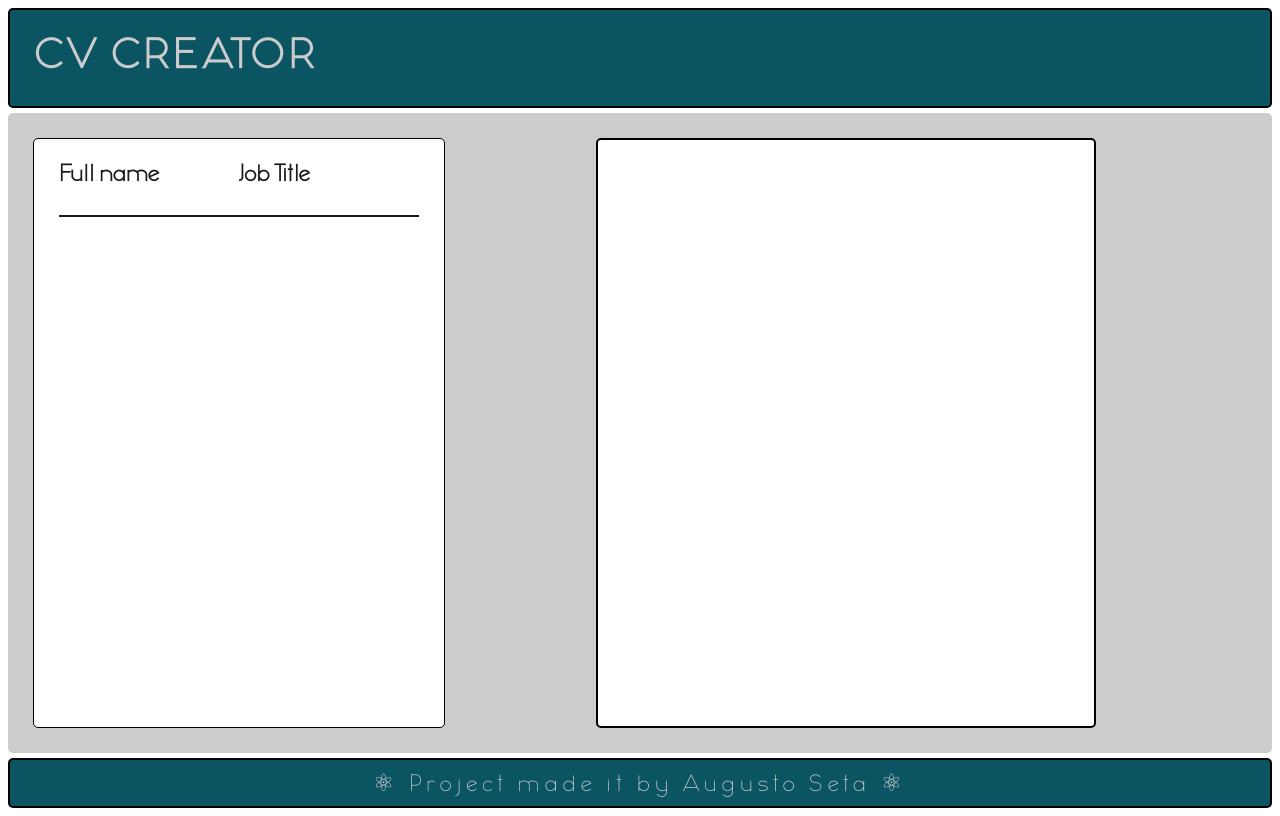
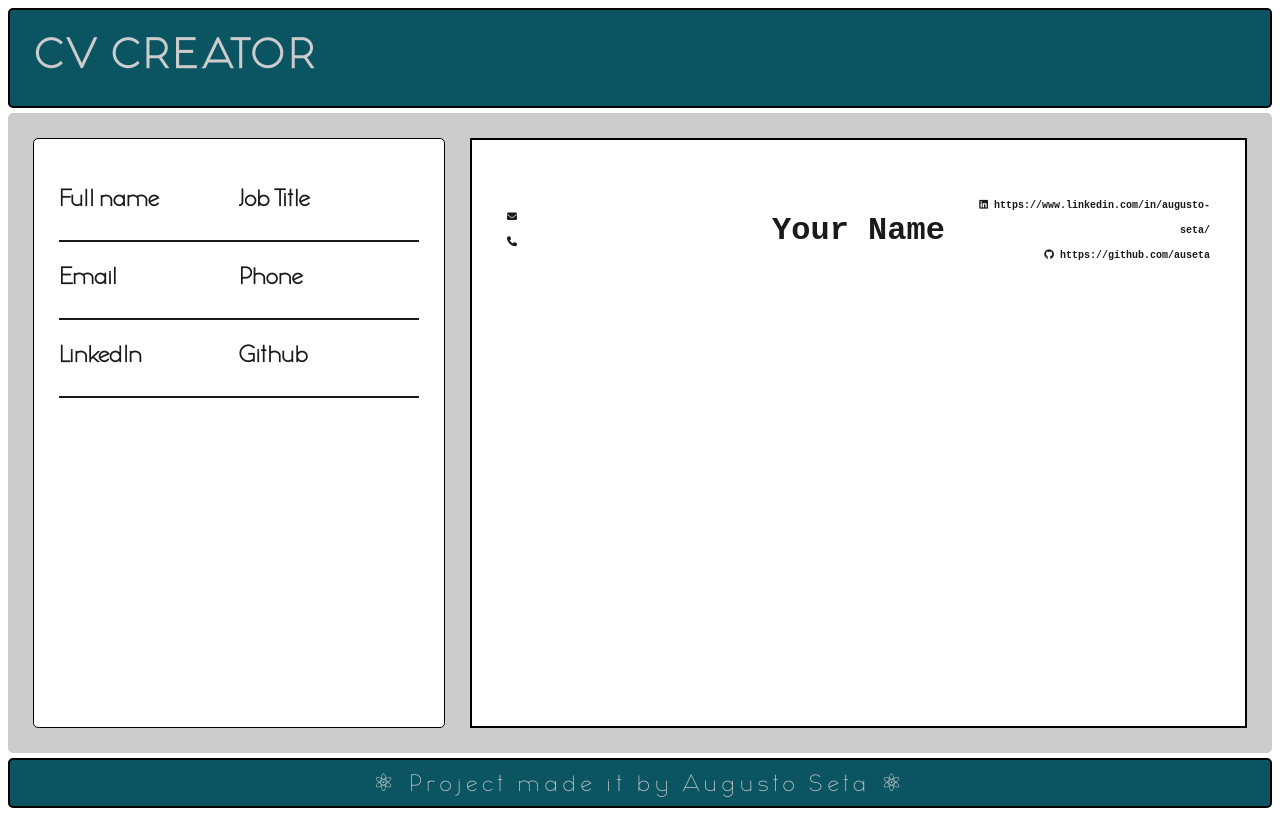
Before and after one commit to auseta/CV-Application-Project, a React (Create React App) app: page / in a window 1280 px wide. Built offline with nearby package versions, Linux system fonts and the light colour scheme.

Commit message:
Added the ability to enter the user's email and phone number.

```diff
--- a/public/index.html
+++ b/public/index.html
@@ -24,6 +24,7 @@
       work correctly both with client-side routing and a non-root public URL.
       Learn how to configure a non-root public URL by running `npm run build`.
     -->
+    <script src="https://kit.fontawesome.com/4e481d2ad0.js" crossorigin="anonymous"></script>
     <title>React App</title>
   </head>
   <body>
--- a/src/components/Content.js
+++ b/src/components/Content.js
@@ -8,12 +8,15 @@ export default class Content extends Component {
 
     this.state = {
       fullName : '',
-      jobPosition : ''
+      jobPosition : '',
+      mail: '',
+      phone: '',
     }
 
     this.handleName = this.handleName.bind(this)
+    this.handleMail = this.handleMail.bind(this)
     this.handleJobPosition = this.handleJobPosition.bind(this)
-
+    this.handlePhone = this.handlePhone.bind(this)
   }
 
 
@@ -35,17 +38,36 @@ export default class Content extends Component {
     })
   }
 
+  handleMail(e) {
+    this.setState(prev => {
+      return {
+        ...prev,
+        mail : e.target.value
+      }
+    })
+  }
+
+  handlePhone(e) {
+    this.setState(prev => {
+      return {
+        ...prev,
+        phone : e.target.value
+      }
+    })
+  }
+
   render() {
 
     const handleEvents = {
       handleName : this.handleName,
-      handleJobPosition : this.handleJobPosition
+      handleJobPosition : this.handleJobPosition,
+      handleMail : this.handleMail,
+      handlePhone: this.handlePhone
     }
 
     return (
       <div className='app--content'>
         <Form
-          info={this.state}
           listeners={handleEvents}
         />
         <CV
--- a/src/components/CvComponents/CvHeader.js
+++ b/src/components/CvComponents/CvHeader.js
@@ -8,8 +8,18 @@ export default class CvHeader extends Component {
   render() {
     return (
       <div className='cv--header'>
-        <h2>{ this.props.info.fullName }</h2>
-        <h4>{ this.props.info.jobPosition }</h4>
+        <div className='cv--header--left'>
+          <h5><i class="fa-solid fa-envelope"></i> { this.props.info.mail }</h5>
+          <h5><i class="fa-solid fa-phone"></i> { this.props.info.phone }</h5>
+        </div>
+        <div className='cv--header--mid'>
+          <h2>{ this.props.info.fullName ? this.props.info.fullName : 'Your Name' }</h2>
+          <h4>{ this.props.info.jobPosition }</h4>
+        </div>
+        <div className='cv--header--right'>
+          <h5><i class="fa-brands fa-linkedin"></i> https://www.linkedin.com/in/augusto-seta/</h5>
+          <h5><i class="fa-brands fa-github"></i> https://github.com/auseta</h5>
+        </div>
       </div>
     )
   }
--- a/src/components/Form.js
+++ b/src/components/Form.js
@@ -8,18 +8,38 @@ export default class Form extends Component {
   render() {
     return (
       <form>
-        <div className='form--tile--one'>
-          <div>
+        <div className='tile form--tile--one'>
+          <div className='tile-field'>
             <label htmlFor='full-name'>
               Full name
             </label>
-            <input type='text' id='full-name' onChange={this.props.listeners.handleName} value={this.props.info.fullName} required/>
+            <input type='text' id='full-name' onChange={this.props.listeners.handleName} required/>
           </div>
-          <div>
+          <div className='tile-field'>
             <label htmlFor='job-title'>
               Job Title
             </label>
-            <input type='text' id='job-title' onChange={this.props.listeners.handleJobPosition} value={ this.props.info.jobPosition } />
+            <input type='text' id='job-title' onChange={this.props.listeners.handleJobPosition} />
+          </div>
+        </div>
+        <div className='tile form--tile--two'>
+          <div className='tile-field'>
+            <label htmlFor='user-mail'>Email</label>
+            <input type='email' id='user-mail' onChange={this.props.listeners.handleMail} />
+          </div>
+          <div className='tile-field'>
+            <label htmlFor='user-phone' >Phone</label>
+            <input type='tel' id='user-phone' onChange={this.props.listeners.handlePhone} />
+          </div>
+        </div>
+        <div className='tile form--tile--three'>
+          <div className='tile-field'>
+            <label>LinkedIn</label>
+            <input type='text' />
+          </div>
+          <div className='tile-field'>
+            <label>Github</label>
+            <input type='text' />
           </div>
         </div>
       </form>
--- a/src/styles/style.css
+++ b/src/styles/style.css
@@ -47,6 +47,7 @@ h1 {
   display: grid;
   padding: 25px;
   grid-template-columns: 1fr 2fr;
+  gap: 25px;
   background-color: var(--light--color);
   border-radius: 5px;
   margin: 5px 0;
@@ -62,18 +63,19 @@ h1 {
   border-radius: 5px;
 }
 
-.app--content > form > .form--tile--one {
+.tile {
   display: flex;
+  margin-top: 25px;
   justify-content: space-around;
 }
 
-.app--content > form > .form--tile--one > div {
+.tile-field {
   display: flex;
   gap: 5px;
   flex-direction: column;
 }
 
-.app--content > form > .form--tile--one > div > input {
+.tile-field > input {
   width: 180px;
   height: 25px;
   padding: 3px;
@@ -89,25 +91,49 @@ h1 {
   font-family:'Courier New', Courier, monospace;
   grid-template-rows: 80px 8fr;
   justify-self: center;
-  border-radius: 5px;
   background-color: #ffffff;
   border: 2px solid black;
   color: var(--dark--color);
-  width: 500px;
-
+  padding: 50px 35px;
+  width: 100%;
 }
 
-.app--content > .cv--container > .cv--header {
+.cv--header {
+  display: grid;
+  grid-template-columns: 1fr 1fr 1fr;
+  align-items: center;
+}
+
+.cv--header--mid {
+  grid-column: 2 / 3;
   display: flex;
   flex-direction: column;
   align-items: center;
-  justify-content: center;
+  text-align: center;
+}
+
+.cv--header--mid h2 {
+  font-size: 32px;
+}
+
+.cv--header--mid h2, .cv--header--mid > h4{
+  margin: 0;
+}
+
+.cv--header--left {
   line-height: 25px;
 }
 
-.app--content > .cv--container > .cv--header > h2, .app--content > .cv--container > .cv--header > h4{
+.cv--header--right {
+  text-align: end;
+  line-height: 25px;
+}
+
+.cv--header--left > h5, .cv--header--right > h5 {
   margin: 0;
+  font-size: 10px;
 }
+
 
 /* FOOTER COMPONENT STYLES */
 
```
